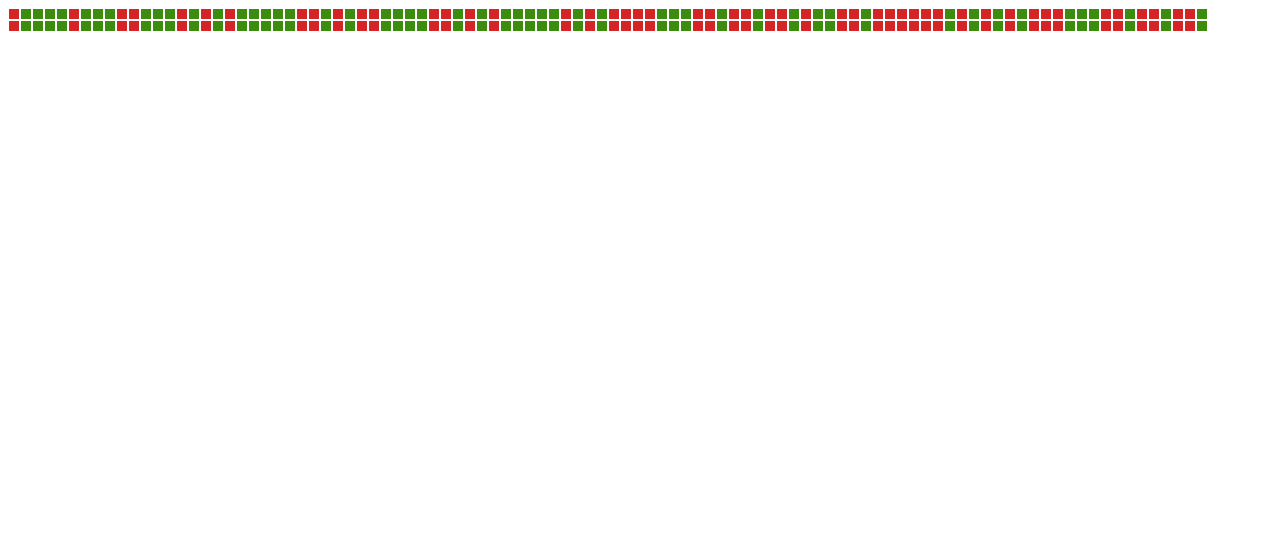
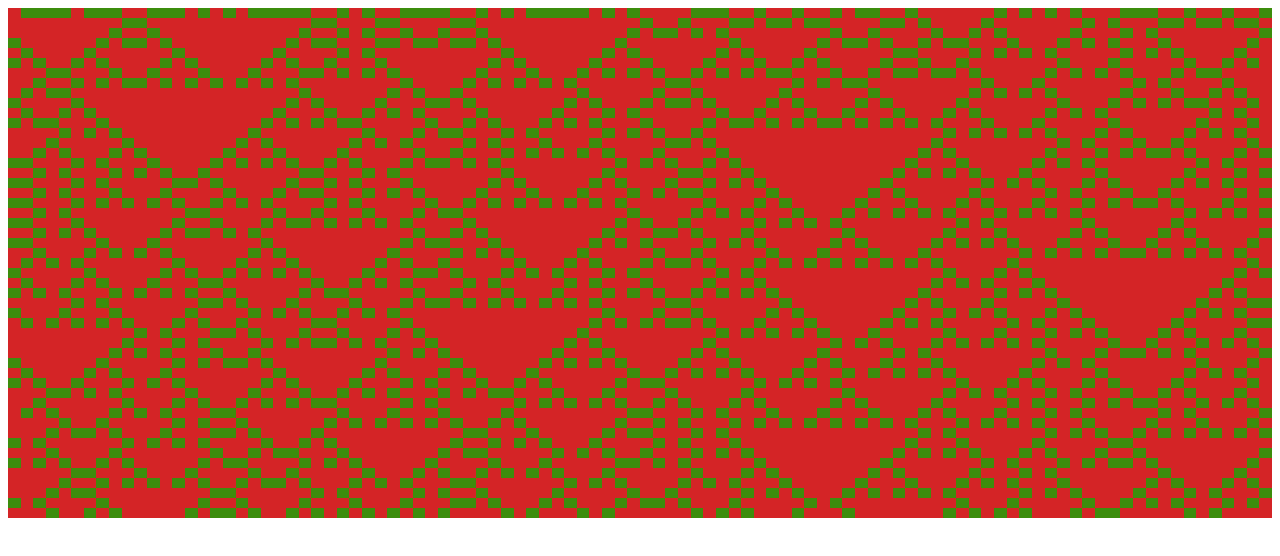
Before and after one commit to daon/cellular-automaton, a website: page index.html in a window 1280 px wide. Drawn offline with Linux system fonts and the light colour scheme.

Commit message:
Can apply one rule with random state

```diff
--- a/cellular-automaton.js
+++ b/cellular-automaton.js
@@ -20,19 +20,75 @@ function createRow(cells) {
     return row;
 }
 
+function cloneRow(row) {
+    return row.cloneNode(true);
+}
+
+function getNextGeneration(lastGeneration) {
+    let nextGeneration = cloneRow(lastGeneration);
+
+    for(let i = 0; i < nextGeneration.childNodes.length; i++) {
+        let target = nextGeneration.childNodes[i];
+        let prevSelf = lastGeneration.childNodes[i];
+        let prevLeft = prevSelf.previousElementSibling || lastGeneration.childNodes[lastGeneration.childNodes.length - 1];
+        let prevRight = prevSelf.nextElementSibling || lastGeneration.childNodes[0];
+        let prevStates = getStates(prevLeft, prevSelf, prevRight);
+        let nextState = getNextState(prevStates);
+        setState(target, nextState);
+    }
+    return nextGeneration;
+}
+
+function getStates(left, self, right) {
+    return [
+        getState(left),
+        getState(self),
+        getState(right)
+    ];
+}
+
+function getState(cell) {
+   return cell.classList.contains('active');
+}
+
+function setState(cell, state) {
+    let className = state ? 'active' : 'inactive';
+    cell.classList.remove('active');
+    cell.classList.remove('inactive');
+    cell.classList.add(className);
+}
+
+function getNextState(prevStates) {
+    let rules = [
+        { states: [true, true, true], nextState: false },
+        { states: [true, false, true], nextState: false },
+        { states: [true, false, false], nextState: true },
+        { states: [false, true, true], nextState: false },
+        { states: [false, true, false], nextState: false },
+        { states: [false, false, true], nextState: true },
+        { states: [false, false, false], nextState: false }
+    ];
+
+    for (let i = 0; i < rules.length; i++) {
+        if (prevStates[0] === rules[i].states[0] &&
+        prevStates[1] === rules[i].states[1] &&
+        prevStates[2] === rules[i].states[2]) {
+            return rules[i].nextState;
+        }
+    }
+}
+
 // First generation
 let cells = Array(100)
     .fill(1)
     .map(() => createCell(getRandomBinary()));
 
 let firstGeneration = createRow(cells);
-
 let cellularAutomaton = document.getElementById('cellular-automaton');
 cellularAutomaton.appendChild(firstGeneration);
 
-function cloneRow(row) {
-    return row.cloneNode(true);
-}
-
-let nextGeneration = cloneRow(firstGeneration);
-cellularAutomaton.appendChild(nextGeneration);
+setInterval(() => {
+    let lastGeneration = document.querySelector('.row:last-child');
+    let nextGeneration = getNextGeneration(lastGeneration);
+    cellularAutomaton.appendChild(nextGeneration);
+}, 100);
--- a/style.css
+++ b/style.css
@@ -1,11 +1,11 @@
 .row {
     display: flex;
+    width: 100%;
 }
 
 .cell {
-    width: 10px;
     height: 10px;
-    margin: 1px;
+    flex: 1;
 }
 
 .cell.active {
```
